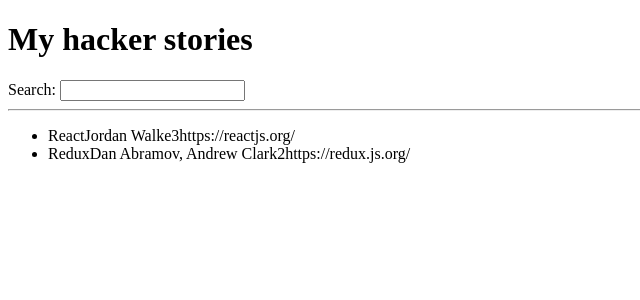
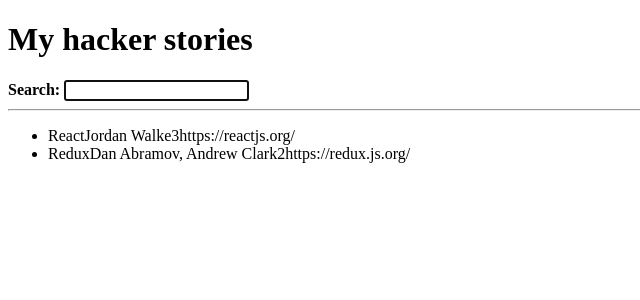
Before and after one commit to sidneyfrancois/road-to-react, a React (Vite) app: page / in a window 1280 px wide. Shown: the top 300 px of the page, without its empty margins (0-640 px from the left). Built offline with nearby package versions, Linux system fonts and the light colour scheme.

Commit message:
Setting the input focus state by passing isFocused as props (true by default)

```diff
--- a/src/App.jsx
+++ b/src/App.jsx
@@ -50,9 +50,10 @@
         id="search"
         label="Search"
         value={searchTerm}
+        isFocused
         onInputChange={handleSearch}
       >
-        Search:
+        <strong>Search:</strong>
       </InputWithLabel>
 
       <hr />
--- a/src/components/Search.jsx
+++ b/src/components/Search.jsx
@@ -5,10 +5,17 @@
   onInputChange,
   type = "text",
   children,
+  isFocused,
 }) => (
   <>
     <label htmlFor={id}>{children} </label>
-    <input id={id} type={type} value={value} onChange={onInputChange} />
+    <input
+      id={id}
+      type={type}
+      value={value}
+      autoFocus={isFocused}
+      onChange={onInputChange}
+    />
   </>
 );
 
```
